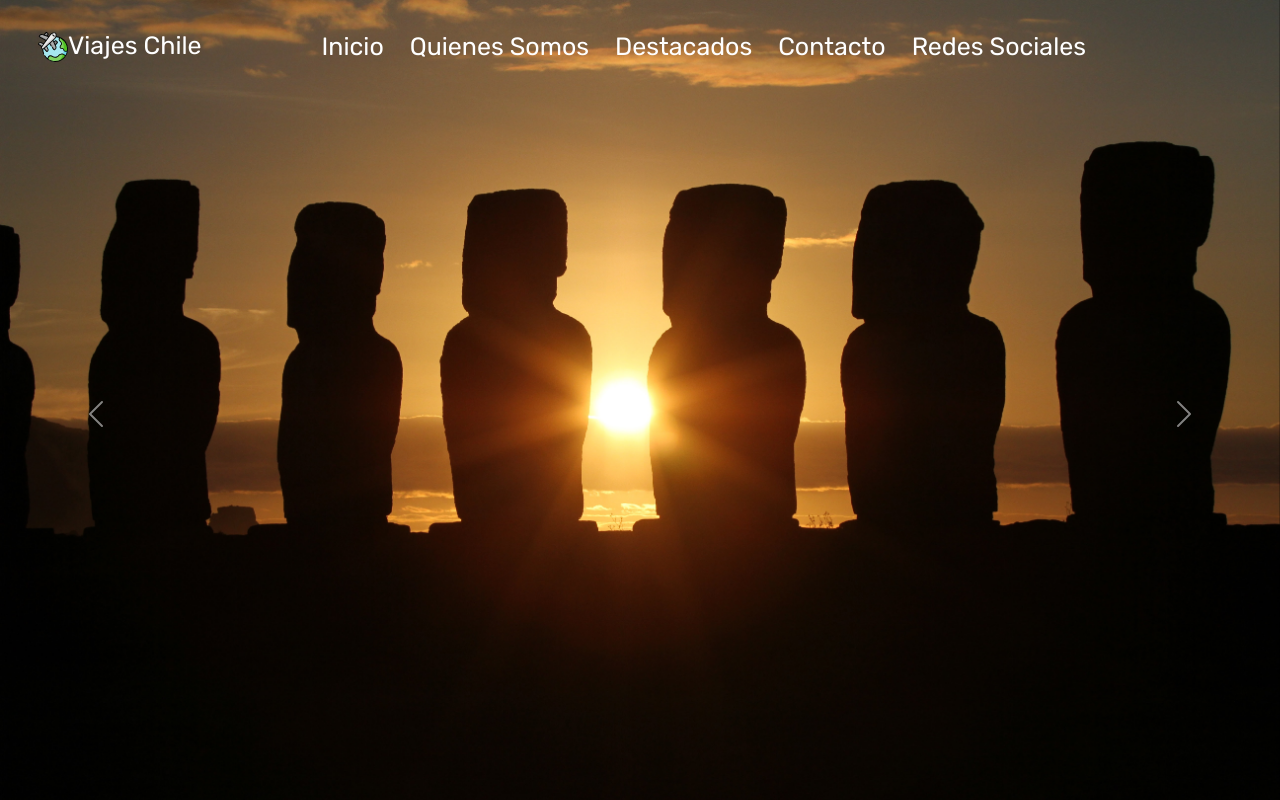
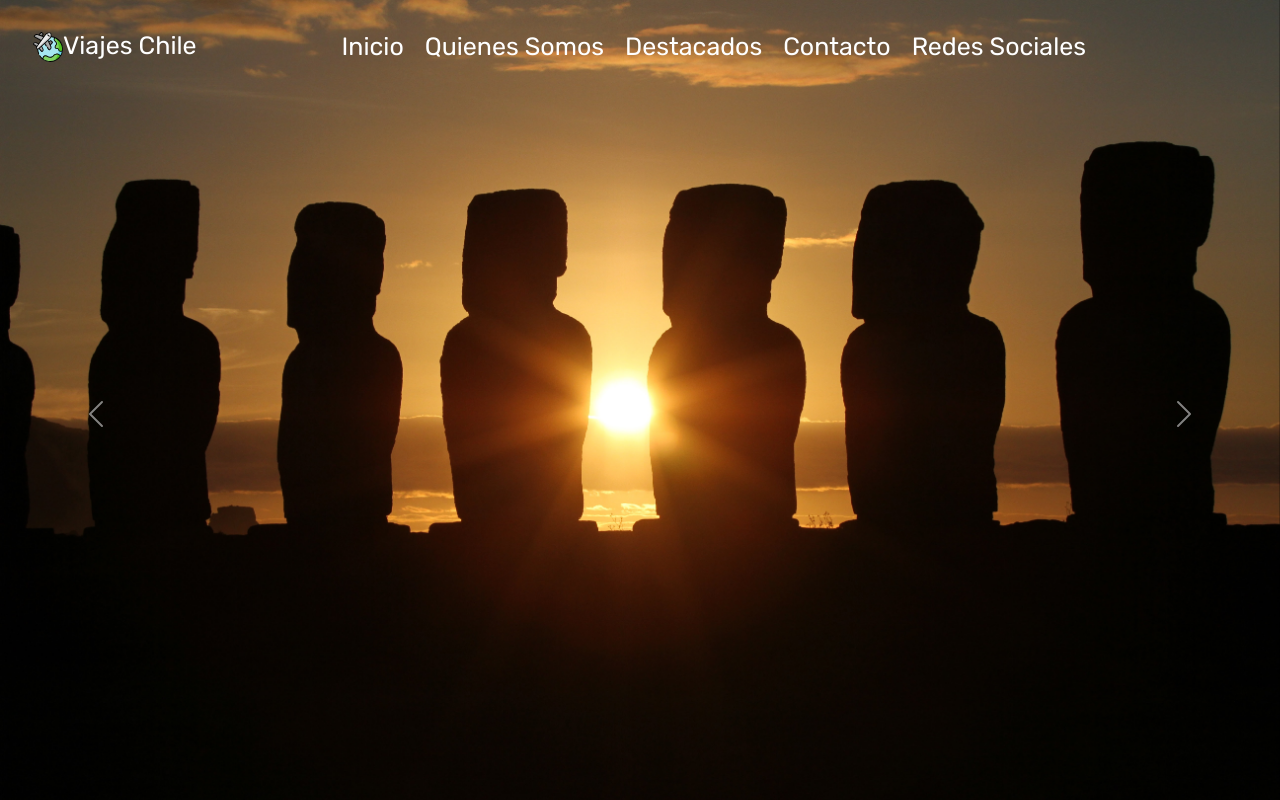
Before and after one commit to sconejera/viajes-chile-sc, a plain HTML site: page index.html in a window 1280 px wide. Shown: the top 800 px of the page. Drawn offline with nearby package versions, Linux system fonts and the light colour scheme.

Commit message:
pequeños cambios

```diff
--- a/assets/css/estilos.css
+++ b/assets/css/estilos.css
@@ -40,8 +40,8 @@ body {
 
 .navbar a {
     color: #FFFFFF;
-    padding-bottom: 20px;
-    margin-left: 10px;
+    padding-bottom: 15px;
+    margin-left: 5px;
     font-size: 25px
 }
 
@@ -88,7 +88,7 @@ body {
 }
 
 .form-group {
-    margin-bottom: 10px;
+    margin-bottom: 15px;
 }
 
 textarea {
```
